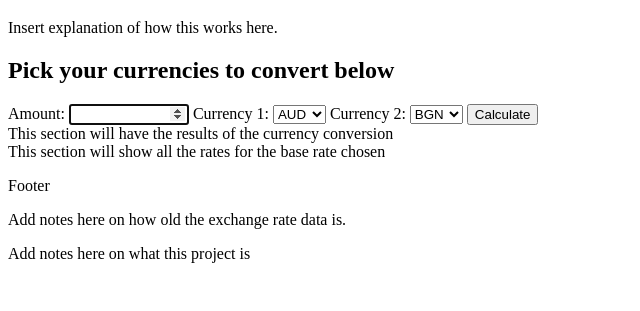
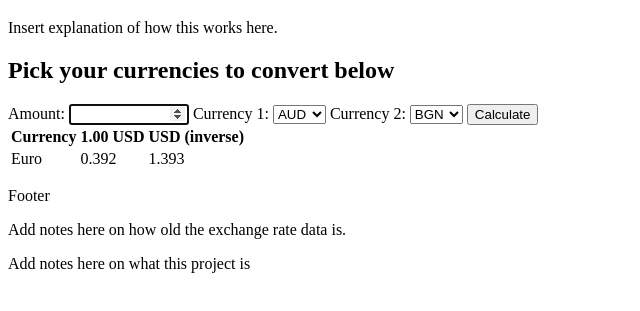
Before and after one commit to davidtadams/ExchRate-Calc, a plain HTML site: page index.html in a window 1280 px wide. Shown: the part 61-372 px from the top of the page, without its empty margins (0-640 px from the left). Drawn offline with Linux system fonts and the light colour scheme.

Commit message:
woring on finishing up html layouts

```diff
--- a/app.js
+++ b/app.js
@@ -31,5 +31,13 @@ function formSubmit() {
     var rate = data.rates[cur2];
     var convertedAmount = amount * rate;
     var results = document.getElementById('results');
+    var allData = document.getElementById('exchdata');
+    var newHtml = '<h3>Results:</h3><p>Data as of: ' + data.date + '</p><p>Exchange Rate: ' + rate + '</p>';
+    newHtml += '<p>' + amount + ' ' + data.base + ' = ' + convertedAmount + ' ' + cur2 + '</p>';
+    results.innerHTML = newHtml;
+
+
+
+
   }
 }
--- a/index.html
+++ b/index.html
@@ -92,12 +92,23 @@
           </select>
           <button type="submit" name="formsubmit">Calculate</button>
         </form>
-      </section id="results">
-      <section>
-        This section will have the results of the currency conversion
+      </section>
+      <section id="results">
+
       </section>
       <section id="exchdata">
-        This section will show all the rates for the base rate chosen
+        <table>
+          <tr>
+            <th>Currency</th>
+            <th>1.00 USD</th>
+            <th>USD (inverse)</th>
+          </tr>
+          <tr>
+            <td>Euro</td>
+            <td>0.392</td>
+            <td>1.393</td>
+          </tr>
+        </table>
       </section>
     </main>
 
```
